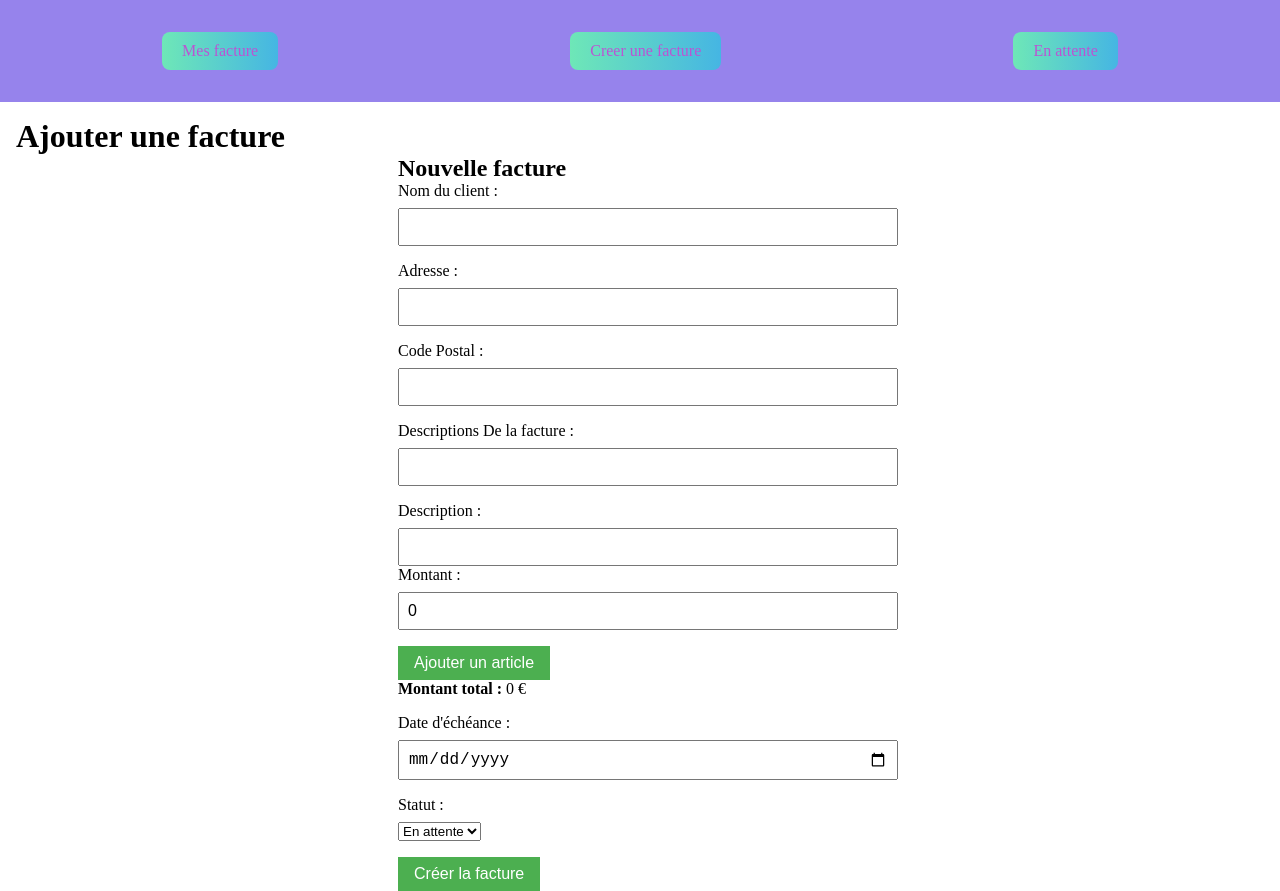
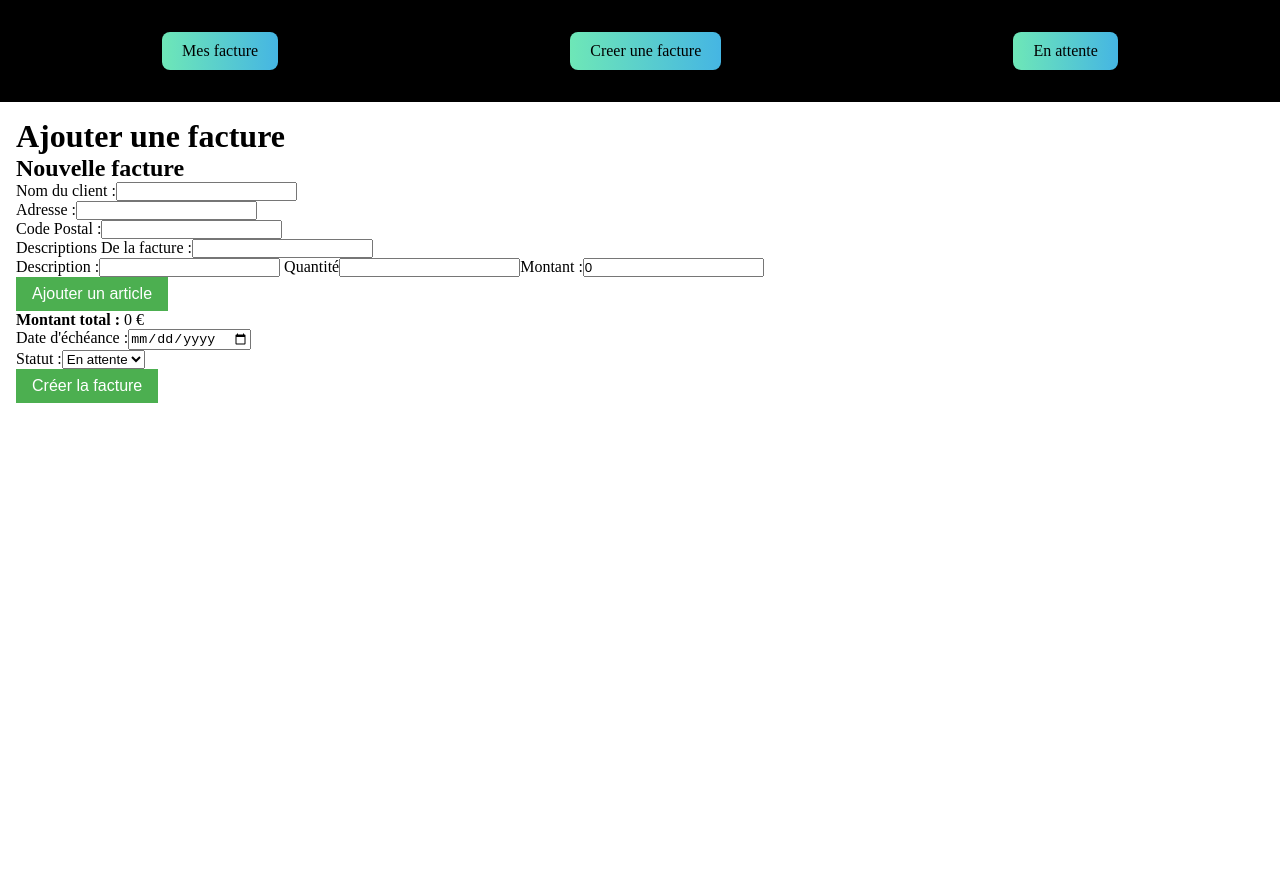
Before and after one commit to GareFunkle/vue-invoice, a Vue app: page /add-invoices in a window 1280 px wide. After the commit the page ends 800 px from the top, so only its background shows below. Built offline with nearby package versions, Linux system fonts and the light colour scheme.

Commit message:
add pdf creator

```diff
--- a/package.json
+++ b/package.json
@@ -10,6 +10,8 @@
   },
   "dependencies": {
     "firebase": "^9.21.0",
+    "html2canvas": "^1.4.1",
+    "jspdf": "^2.5.1",
     "vue": "^3.2.47",
     "vue-router": "^4.1.6"
   },
--- a/src/components/Edit/EditInvoice.vue
+++ b/src/components/Edit/EditInvoice.vue
@@ -1,12 +1,23 @@
 <template>
     <div class="edit-invoice">
-        <h1>Éditer la facture : {{ invoiceId }}</h1>
-        <form @submit.prevent="updateInvoice">
-            <label for="clientName">Nom du client :</label>
-            <input type="text" id="clientName" v-model="invoice.clientName" />
-
-            <!-- Ajoutez ici d'autres champs pour modifier les informations de la facture -->
-
+        <h1>Éditer la facture : {{ invoice.titleInvoice }} pour {{ invoice.clientName }}</h1>
+        <form id="invoice-content" @submit.prevent="updateInvoice">
+            <div>
+                <label for="clientName">Nom du client :</label>
+                <input type="text" id="clientName" v-model="invoice.clientName" required />
+            </div>
+            <div>
+                <label for="clientAdress">Adresse :</label>
+                <input type="text" id="clientAdress" v-model="invoice.clientAdress" required />
+            </div>
+            <div>
+                <label for="clientPostal">Code Postal :</label>
+                <input type="text" id="clientPostal" v-model="invoice.clientPostal" required />
+            </div>
+            <div>
+                <label for="titleInvoice">Descriptions De la facture :</label>
+                <input type="text" id="titleInvoice" v-model="invoice.titleInvoice" required />
+            </div>
             <h3>Articles :</h3>
             <div v-for="(item, index) in invoice.items" :key="index">
                 <label :for="`item-name-${index}`">Nom de l'article :</label>
@@ -20,19 +31,49 @@
 
                 <button type="button" @click="removeItem(index)">Supprimer l'article</button>
             </div>
+            <!-- <table>
+                <thead>
+                    <tr>
+                        <th>Nom de l'article</th>
+                        <th>Quantité</th>
+                        <th>Prix unitaire</th>
+                        <th>Total</th>
+                    </tr>
+                </thead>
+                <tbody>
+                    <tr v-for="(item, index) in invoice.items" :key="index">
+                        <td>{{ item.name }}</td>
+                        <td>{{ item.quantity }}</td>
+                        <td>{{ item.price }}</td>
+                        <td>{{ item.quantity * item.price }}</td>
+                    </tr>
+                </tbody>
+            </table> -->
 
             <button type="button" @click="addItem">Ajouter un article</button>
 
+            <div>
+                <label for="status">Statut :</label>
+                <select id="status" v-model="invoice.status">
+                    <option value="En attente">En attente</option>
+                    <option value="Payée">Payée</option>
+                </select>
+            </div>
+
             <button type="submit">Mettre à jour</button>
         </form>
+        <button type="button" @click="generatePDF">Télécharger la facture en PDF</button>
+
     </div>
 </template>
 
 <script>
 import { ref, computed } from "vue";
+import { useRoute } from 'vue-router';
 import { db } from "../../data/firebase/index";
 import { doc, getDoc, updateDoc } from "firebase/firestore";
-import { useRoute } from 'vue-router';
+import { jsPDF } from "jspdf";
+import html2canvas from "html2canvas";
 
 export default {
     name: "EditInvoice",
@@ -71,6 +112,20 @@ export default {
         const removeItem = (index) => {
             invoice.value.items.splice(index, 1);
         };
+        const generatePDF = async () => {
+            const invoiceElement = document.getElementById("invoice-content");
+
+            try {
+                const canvas = await html2canvas(invoiceElement, { scale: 1 });
+                const imgData = canvas.toDataURL("image/jpeg", 1.0);
+                const pdf = new jsPDF();
+                pdf.addImage(imgData, "JPEG", 0, 0, canvas.width / 2, canvas.height / 2);
+                pdf.save(`Facture-${invoiceId.value}.pdf`);
+            } catch (error) {
+                console.error("Erreur lors de la génération du PDF:", error);
+            }
+        };
+
 
         fetchInvoice();
 
@@ -80,11 +135,27 @@ export default {
             updateInvoice,
             addItem,
             removeItem,
+            generatePDF
         };
     },
 };
 </script>
 
 <style scoped>
-/* Ajoutez ici le style pour le composant EditInvoice */
+table {
+    width: 100%;
+    border-collapse: collapse;
+}
+
+th,
+td {
+    padding: 8px;
+    text-align: left;
+    border-bottom: 1px solid #ddd;
+}
+
+th {
+    background-color: #f2f2f2;
+    font-weight: bold;
+}
 </style>
--- a/src/components/Form/InvoiceForm.vue
+++ b/src/components/Form/InvoiceForm.vue
@@ -1,26 +1,28 @@
 <template>
-    <div class="invoice-form">
-        <h2>Nouvelle facture</h2>
+    <div class="invoice__form-wrap">
+        <h2 class="invoice__from-title">Nouvelle facture</h2>
         <form @submit.prevent="submitInvoice">
-            <div>
+            <div class="form__element">
                 <label for="clientName">Nom du client :</label>
                 <input type="text" id="clientName" v-model="invoice.clientName" required />
             </div>
-            <div>
+            <div class="form__element">
                 <label for="clientAdress">Adresse :</label>
                 <input type="text" id="clientAdress" v-model="invoice.clientAdress" required />
             </div>
-            <div>
+            <div class="form__element">
                 <label for="clientPostal">Code Postal :</label>
                 <input type="text" id="clientPostal" v-model="invoice.clientPostal" required />
             </div>
-            <div>
+            <div class="form__element">
                 <label for="titleInvoice">Descriptions De la facture :</label>
                 <input type="text" id="titleInvoice" v-model="invoice.titleInvoice" required />
             </div>
             <div v-for="(item, index) in invoice.items" :key="index">
                 <label :for="'description-' + index">Description :</label>
                 <input type="text" :id="'description-' + index" v-model="item.description" required />
+                <label :for="'quantity-' + index"> Quantité</label>
+                <input type="number" :id="'quantity-' + index" v-model="item.quantity" required>
                 <label :for="'amount-' + index">Montant :</label>
                 <input type="number" :id="'amount-' + index" v-model="item.amount" step="0.01" required />
                 <button type="button" @click="removeItem(index)" v-if="index > 0">
@@ -65,6 +67,7 @@ export default {
             items: [
                 {
                     description: "",
+                    quantity: "",
                     amount: 0,
                 },
             ],
@@ -78,6 +81,7 @@ export default {
         const addItem = () => {
             invoice.items.push({
                 description: "",
+                quantity: "",
                 amount: 0,
             });
         };
@@ -127,7 +131,7 @@ export default {
 };
 </script>
 
-<style scoped>
+<style lang="scss" scoped>
 .invoice-form {
     max-width: 500px;
     margin: 0 auto;
--- a/src/components/Menu/Menu.vue
+++ b/src/components/Menu/Menu.vue
@@ -32,7 +32,7 @@ $animation-duration: 3s;
 }
 
 .menu__wrap {
-    background: #9683EC;
+    background: black;
 
     .menu {
         padding: 2rem 1rem;
@@ -48,17 +48,19 @@ $animation-duration: 3s;
                 .menu__item-btn {
                     display: inline-block;
                     padding: 10px 20px;
-                    color: #BA55D3;
+                    color: black;
                     border: none;
                     cursor: pointer;
                     text-decoration: none;
                     border-radius: calc(1rem / 2);
-                    transition: background 0.3s;
+                    transition: background 0.3s ease-in-out;
 
                     @include gradient-animation($color-start, $color-middle, $color-end, $animation-duration);
 
                     &:hover {
                         background-size: 100% 100%;
+                        filter: drop-shadow(0 0 4px red);
+                        transition: filter 0.3s ease-in-out;
                     }
                 }
             }
```
Also changed, not shown: 2 other files (tests, documents, lock files or other folders).
